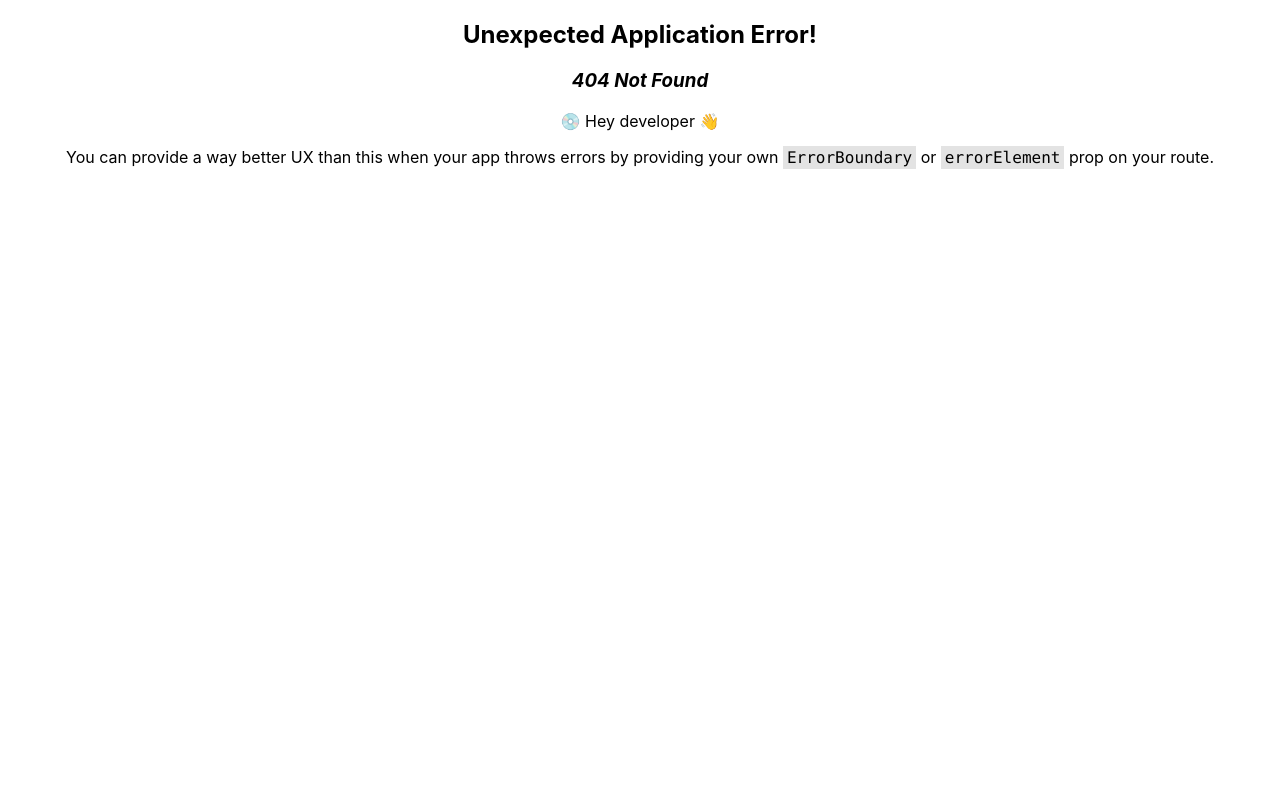
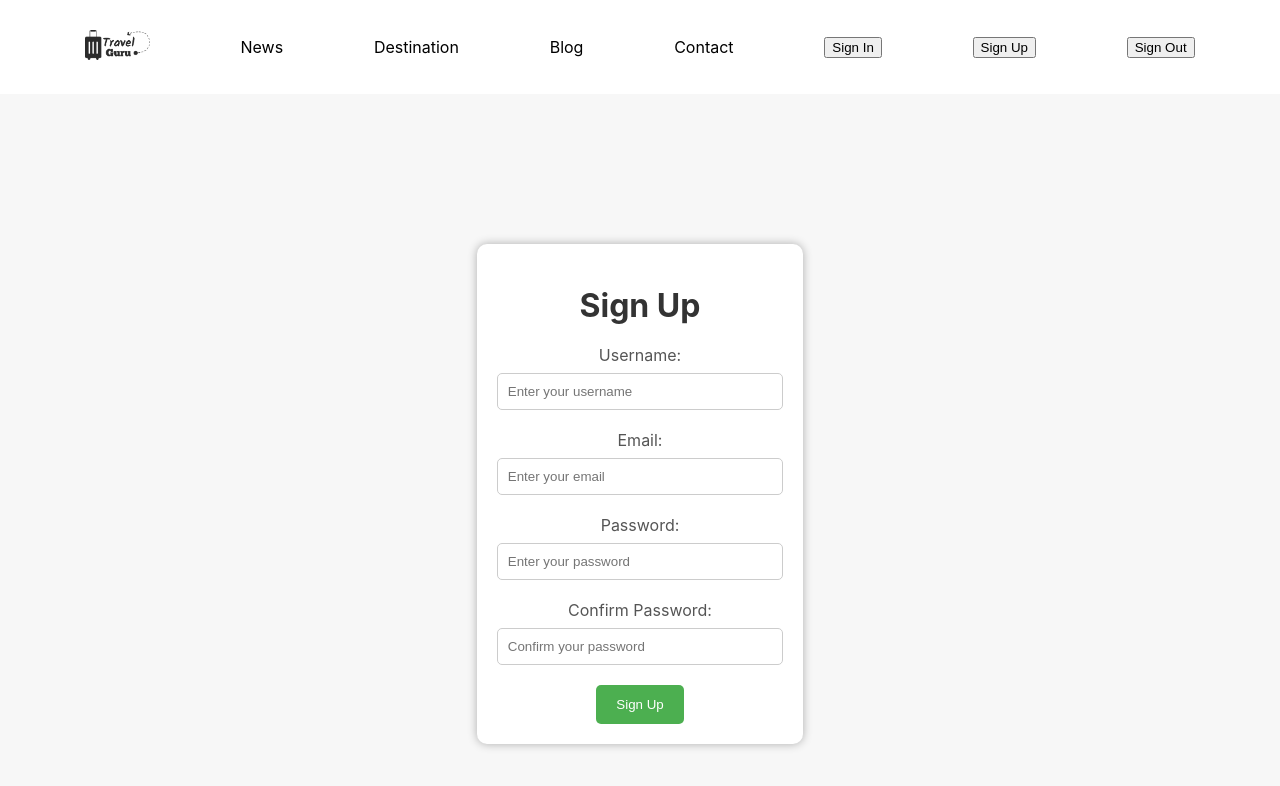
Before and after one commit to sowmik-sec/travel-guru-client, a React (Create React App) app: page /signup in a window 1280 px wide. Before the commit this address had no page. Shown: the top 786 px of the page. Built offline with nearby package versions, Linux system fonts and the light colour scheme.

Commit message:
sign in page added

```diff
--- a/package.json
+++ b/package.json
@@ -9,6 +9,7 @@
     "@testing-library/jest-dom": "^5.16.5",
     "@testing-library/react": "^13.4.0",
     "@testing-library/user-event": "^13.5.0",
+    "firebase": "^9.17.2",
     "react": "^18.2.0",
     "react-dom": "^18.2.0",
     "react-router-dom": "^6.8.2",
--- a/src/components/Home/Home.js
+++ b/src/components/Home/Home.js
@@ -1,14 +1,12 @@
 import React from "react";
 import { Outlet } from "react-router-dom";
 import Header from "../Header/Header";
-import Places from "../Places/Places";
 import "./Home.css";
 
 const Home = () => {
   return (
     <div className="banner">
       <Header />
-      {/* <Places /> */}
       <Outlet />
     </div>
   );
--- /dev/null
+++ b/src/components/SignUp/SignUp.css
@@ -0,0 +1,70 @@
+.signup-container {
+  display: flex;
+  justify-content: center;
+  align-items: center;
+  height: 100vh;
+  background-color: #f7f7f7;
+}
+
+form {
+  background-color: #fff;
+  padding: 20px;
+  border-radius: 10px;
+  box-shadow: 0 0 10px rgba(0, 0, 0, 0.3);
+  max-width: 500px;
+  margin: 0 auto;
+}
+
+h1 {
+  text-align: center;
+  color: #333;
+  margin-bottom: 20px;
+}
+
+label {
+  display: block;
+  margin-bottom: 8px;
+  color: #555;
+}
+
+input[type="text"],
+input[type="password"],
+input[type="email"] {
+  width: 100%;
+  padding: 10px;
+  border: none;
+  border-radius: 5px;
+  margin-bottom: 20px;
+  box-sizing: border-box;
+  border: 1px solid #ccc;
+}
+
+input[type="text"]:focus,
+input[type="password"]:focus,
+input[type="email"]:focus {
+  border: 2px solid #4caf50;
+}
+
+button[type="submit"] {
+  background-color: #4caf50;
+  color: white;
+  padding: 12px 20px;
+  border: none;
+  border-radius: 5px;
+  cursor: pointer;
+}
+
+button[type="submit"]:hover {
+  background-color: #3e8e41;
+}
+
+.error-message {
+  color: red;
+  margin-bottom: 10px;
+}
+
+@media only screen and (max-width: 600px) {
+  form {
+    max-width: 90%;
+  }
+}
--- /dev/null
+++ b/src/components/SignUp/SignUp.js
@@ -0,0 +1,74 @@
+import React, { useState } from "react";
+import SignUpHeader from "../SignUpHeader/SignUpHeader";
+import "./SignUp.css";
+
+const SignUp = () => {
+  const [username, setUsername] = useState("");
+  const [email, setEmail] = useState("");
+  const [password, setPassword] = useState("");
+  const [confirmPassword, setConfirmPassword] = useState("");
+  const [error, setError] = useState("");
+
+  const handleSignUp = (e) => {
+    e.preventDefault();
+    if (password !== confirmPassword) {
+      setError("Passwords do not match");
+    } else {
+      // perform sign-up logic here
+    }
+  };
+  return (
+    <div>
+      <SignUpHeader />
+      <div className="signup-container">
+        <form onSubmit={handleSignUp}>
+          <h1>Sign Up</h1>
+          <label htmlFor="username">Username:</label>
+          <input
+            type="text"
+            id="username"
+            name="username"
+            placeholder="Enter your username"
+            value={username}
+            onChange={(e) => setUsername(e.target.value)}
+            required
+          />
+          <label htmlFor="email">Email:</label>
+          <input
+            type="email"
+            id="email"
+            name="email"
+            placeholder="Enter your email"
+            value={email}
+            onChange={(e) => setEmail(e.target.value)}
+            required
+          />
+          <label htmlFor="password">Password:</label>
+          <input
+            type="password"
+            id="password"
+            name="password"
+            placeholder="Enter your password"
+            value={password}
+            onChange={(e) => setPassword(e.target.value)}
+            required
+          />
+          <label htmlFor="confirm-password">Confirm Password:</label>
+          <input
+            type="password"
+            id="confirm-password"
+            name="confirm-password"
+            placeholder="Confirm your password"
+            value={confirmPassword}
+            onChange={(e) => setConfirmPassword(e.target.value)}
+            required
+          />
+          {error && <p className="error-message">{error}</p>}
+          <button type="submit">Sign Up</button>
+        </form>
+      </div>
+    </div>
+  );
+};
+
+export default SignUp;
--- /dev/null
+++ b/src/components/SignUpHeader/SignUpHeader.css
@@ -0,0 +1,23 @@
+.signup-header {
+  display: flex;
+  justify-content: space-around;
+  align-items: center;
+  padding: 30px 0;
+  margin: 0 40px;
+}
+#signup-logo-color {
+  filter: saturate(3);
+}
+.signup-header a {
+  text-decoration: none;
+  color: black;
+}
+.header button {
+  padding: 12px 12px;
+  background-color: #f9a51a;
+  border: 0;
+  border-radius: 10px;
+}
+.header button:hover {
+  cursor: pointer;
+}
--- /dev/null
+++ b/src/components/SignUpHeader/SignUpHeader.js
@@ -0,0 +1,29 @@
+import React from "react";
+import { Link } from "react-router-dom";
+import "./SignUpHeader.css";
+import Logo from "../../assets/images/logo.png";
+
+const SignUpHeader = () => {
+  return (
+    <div className="signup-header">
+      <Link to="/">
+        <img id="signup-logo-color" src={Logo} alt="" height={30} />
+      </Link>
+      <Link to="/news">News</Link>
+      <Link to="/destination">Destination</Link>
+      <Link to="/blog">Blog</Link>
+      <Link to="/contact">Contact</Link>
+      <Link to="/signin">
+        <button>Sign In</button>
+      </Link>
+      <Link to="/signup">
+        <button>Sign Up</button>
+      </Link>
+      <Link to="/signout">
+        <button>Sign Out</button>
+      </Link>
+    </div>
+  );
+};
+
+export default SignUpHeader;
--- /dev/null
+++ b/src/contexts/AuthProvider/AuthProvider.js
@@ -0,0 +1,12 @@
+import React, { createContext } from "react";
+
+export const AuthContext = createContext();
+
+const AuthProvider = ({ children }) => {
+  const authInfo = {};
+  return (
+    <AuthContext.Provider value={authInfo}>{children}</AuthContext.Provider>
+  );
+};
+
+export default AuthProvider;
--- a/src/index.js
+++ b/src/index.js
@@ -1,13 +1,16 @@
-import React from 'react';
-import ReactDOM from 'react-dom/client';
-import './index.css';
-import App from './App';
-import reportWebVitals from './reportWebVitals';
+import React from "react";
+import ReactDOM from "react-dom/client";
+import "./index.css";
+import App from "./App";
+import reportWebVitals from "./reportWebVitals";
+import AuthProvider from "./contexts/AuthProvider/AuthProvider";
 
-const root = ReactDOM.createRoot(document.getElementById('root'));
+const root = ReactDOM.createRoot(document.getElementById("root"));
 root.render(
   <React.StrictMode>
-    <App />
+    <AuthProvider>
+      <App />
+    </AuthProvider>
   </React.StrictMode>
 );
 
--- a/src/routes/routes.js
+++ b/src/routes/routes.js
@@ -2,6 +2,7 @@ import { createBrowserRouter } from "react-router-dom";
 import Home from "../components/Home/Home";
 import PlaceDetails from "../components/PlaceDetails/PlaceDetails";
 import Places from "../components/Places/Places";
+import SignUp from "../components/SignUp/SignUp";
 
 export const routes = createBrowserRouter([
   {
@@ -21,4 +22,5 @@ export const routes = createBrowserRouter([
       },
     ],
   },
+  { path: "signup", element: <SignUp /> },
 ]);
```
Also changed, not shown: src/firebase/firebase.config.js (added, +18 -0 lines), 1 other file (tests, documents, lock files or other folders).
